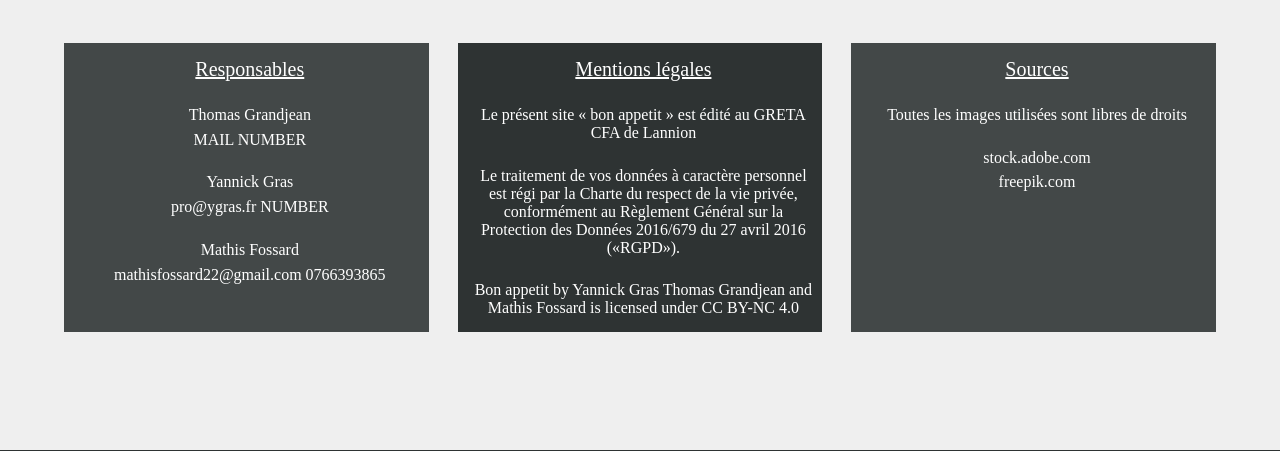
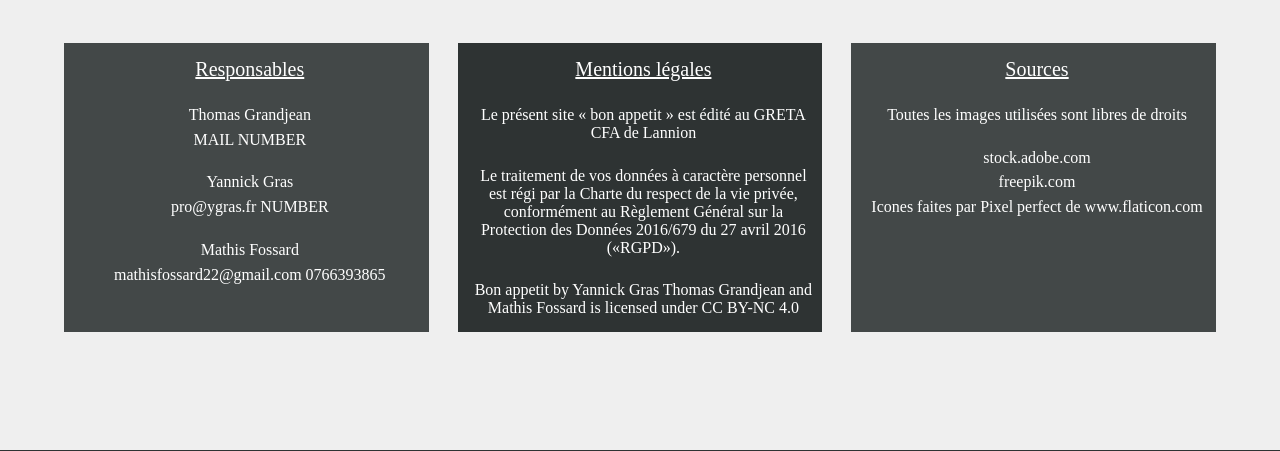
Before and after one commit to tomSample/bon_appetit, a PHP site: page /mentions.php in a window 1280 px wide. Shown: the part 190-641 px from the top of the page. Run offline with PHP 8.4, Linux system fonts and the light colour scheme.

Commit message:
add 1 source

```diff
--- a/mentions.php
+++ b/mentions.php
@@ -38,6 +38,7 @@
                         <br>
                         <div class="textmention">stock.adobe.com</div>
                         <div class="textmention">freepik.com</div>
+                        <div class="textmention">Icones faites par Pixel perfect de www.flaticon.com</div>
                         </section>
                 </s>
             </div>
```
